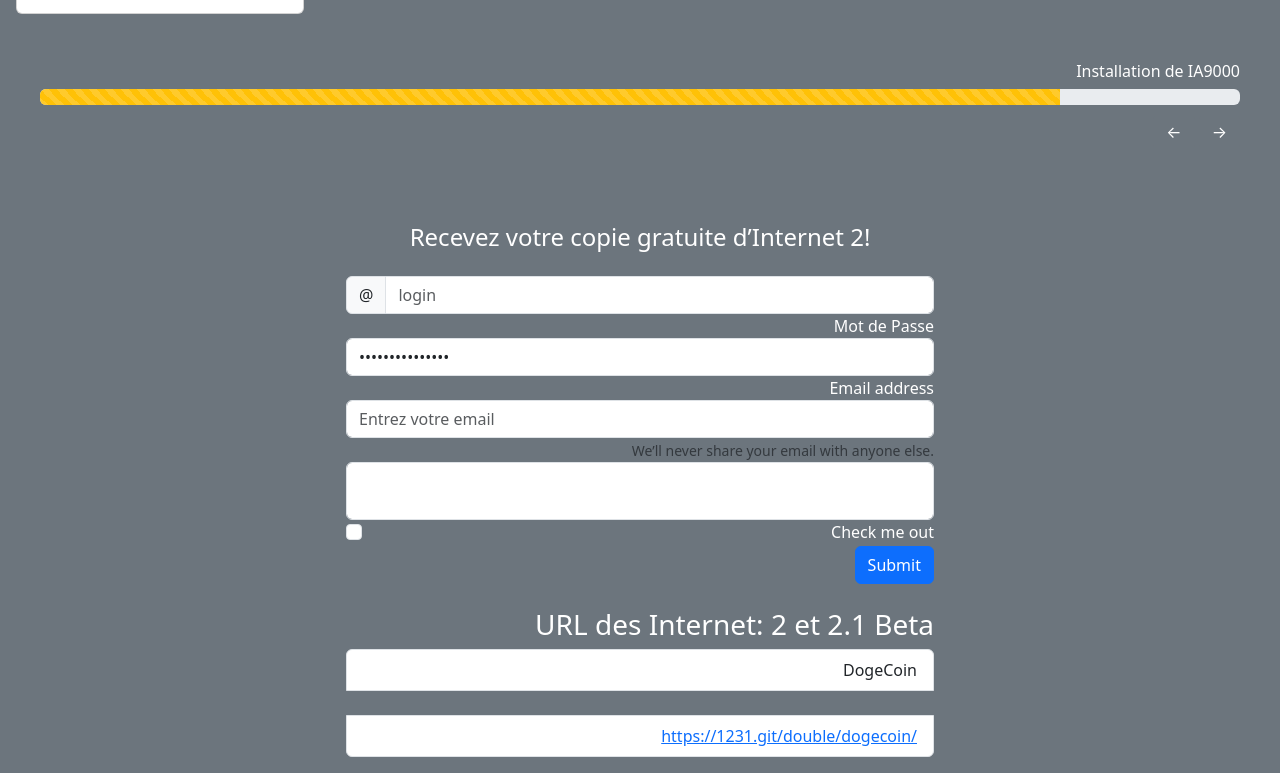
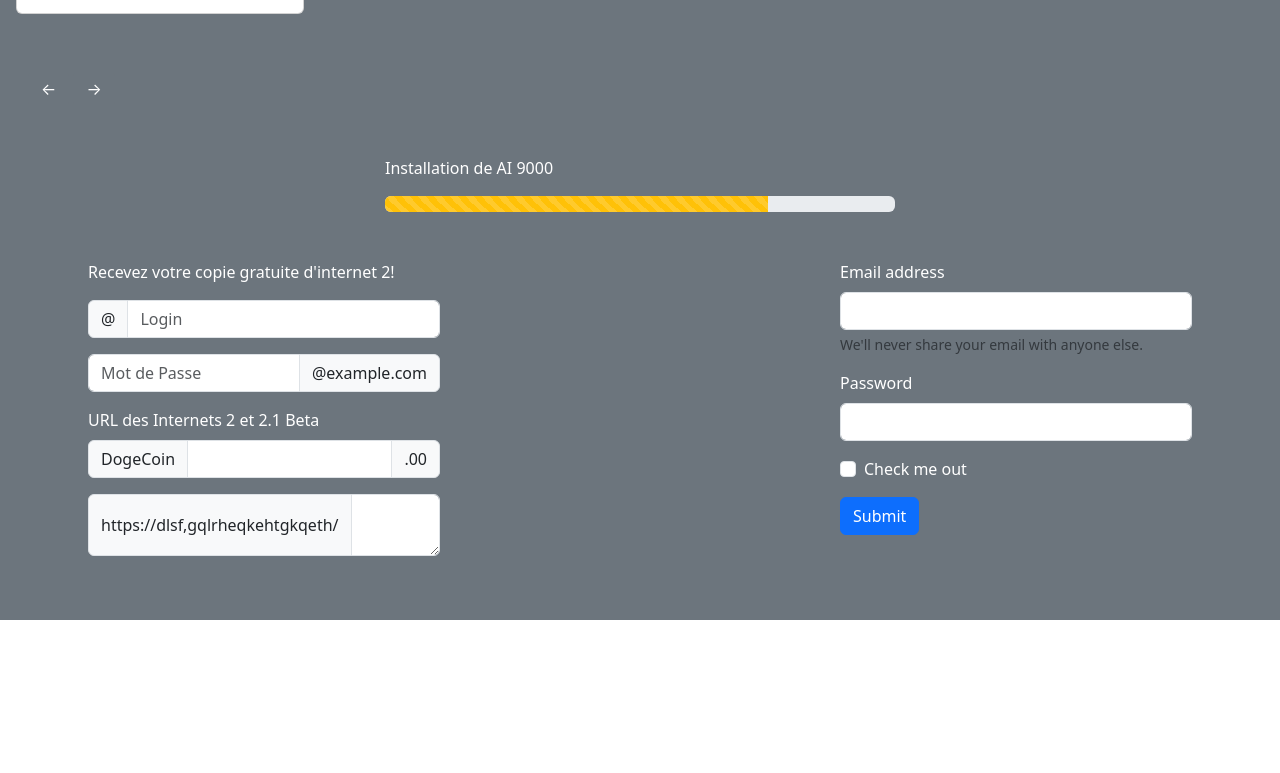
Before and after one commit to ines-charfi/runtrackJs, a plain HTML site: page boostrap.jour6/index.html in a window 1280 px wide. Shown: the part 610-1383 px from the top of the page. After the commit the page ends 1230 px from the top, so only its background shows below. Drawn offline with nearby package versions, Linux system fonts and the light colour scheme.

Commit message:
JOUR06 ajouté

```diff
--- a/boostrap.jour6/index.html
+++ b/boostrap.jour6/index.html
@@ -93,59 +93,68 @@
             </div>
           </div>
         </div> <br><br>
-        <div class="container-fluid text-end">
-          <h6>Installation de IA9000</h6>
-          <div class="progress" role="progressbar" aria-label="Warning striped example" aria-valuenow="85" aria-valuemin="0" aria-valuemax="100">
-            <div id="progress-bar" class="progress-bar progress-bar-striped bg-warning" style="width: 85%"></div>
-          </div>
+
           <div class="mt-2">
             <button id="progress-less" class="btn btn-secondary">←</button>
             <button id="progress-more" class="btn btn-secondary">→</button>
           </div>
           <br><br>
-          <h4 class="text-center mt-4">Recevez votre copie gratuite d’Internet 2!</h4>
-          <div class="row mt-4 justify-content-between">
-            <div class="col-md-6 offset-md-3">
-              <form id="main-form">
-                <div class="form-group">
-                  <div class="input-group flex-nowrap">
-                    <span class="input-group-text" id="addon-wrapping">@</span>
-                    <input type="text" class="form-control" placeholder="login" aria-label="login" aria-describedby="addon-wrapping">
+          <section class="col-5 m-auto">
+            <p class="">Installation de AI 9000</p>
+            <div class="progress ">
+                <div class="progress-bar progress-bar-striped bg-warning" role="progressbar" style="width: 75%" aria-valuenow="75" aria-valuemin="0" aria-valuemax="100"></div>
             </div>
+          </section>
+
+          <section class="d-flex row justify-content-between m-5">
+            <article class="col-4">
+              <p>Recevez votre copie gratuite d'internet 2!</p>
+            <div class="input-group mb-3">
+              <span class="input-group-text" id="basic-addon1">@</span>
+              <input type="text" class="form-control" placeholder="Login" aria-label="Username" aria-describedby="basic-addon1">
             </div>
-                <div class="form-group">
-                  <label for="motDePause">Mot de Passe</label>
-                  <input type="password" class="form-control" id="motDePasse" placeholder="name@example.com" value="mdo@example.com">
+
+            <div class="input-group mb-3">
+              <input type="text" class="form-control" placeholder="Mot de Passe" aria-label="Mot de Passe" aria-describedby="basic-addon2">
+              <span class="input-group-text" id="basic-addon2">@example.com</span>
             </div>
-                <div class="form-group">
-                  <label for="exampleEmail">Email address</label>
-                  <input type="email" class="form-control" id="exampleEmail" aria-describedby="emailHelp" placeholder="Entrez votre email">
-                  <small id="emailHelp" class="form-text text-muted">We’ll never share your email with anyone else.</small>
+
+            <label for="basic-url" class="form-label">URL des Internets 2 et 2.1 Beta</label>
+
+            <div class="input-group mb-3">
+              <span class="input-group-text">DogeCoin</span>
+              <input type="text" class="form-control" aria-label="Amount (to the nearest dollar)">
+              <span class="input-group-text">.00</span>
             </div>
-                <div class="form-floating">
-                  <input type="password" class="form-control" id="floatingPassword" placeholder="Password">
-                  <label for="floatingPassword">Password</label>
+
+            <div class="input-group">
+              <span class="input-group-text">https://dlsf,gqlrheqkehtgkqeth/</span>
+              <textarea class="form-control" aria-label="With textarea"></textarea>
             </div>
-                <div class="form-group form-check">
-                  <input type="checkbox" class="form-check-input" id="checkMeOut">
-                  <label class="form-check-label" for="checkMeOut">Check me out</label>
+          </article>
+
+          <article class="col-4">
+            <form>
+              <div class="mb-3">
+                <label for="exampleInputEmail1" class="form-label">Email address</label>
+                <input type="email" class="form-control" id="exampleInputEmail1" aria-describedby="emailHelp">
+                <div id="emailHelp" class="form-text">We'll never share your email with anyone else.</div>
               </div>
+
+              <div class="mb-3">
+                <label for="exampleInputPassword1" class="form-label">Password</label>
+                <input type="password" class="form-control" id="exampleInputPassword1">
+              </div>
+
+              <div class="mb-3 form-check">
+                <input type="checkbox" class="form-check-input" id="exampleCheck1">
+                <label class="form-check-label" for="exampleCheck1">Check me out</label>
+              </div>
+
               <button type="submit" class="btn btn-primary">Submit</button>
             </form>
-            </div>
-          </div>
-          <div class="row mt-4">
-            <div class="col-md-6 offset-md-3">
-              <h3>URL des Internet: 2 et 2.1 Beta</h3>
-              <ul class="list-group">
-                <li class="list-group-item">DogeCoin</li><br>
-                <li class="list-group-item text-end"><a href="https://1231.git/double/dogecoin/" target="_blank">https://1231.git/double/dogecoin/</a></li>
-              </ul>
-            </div>
-          </div>
-        </div>
-      </div>
-    </div>
+          </article>
+          </section>
 
 
     <div class="modal fade" id="butterflyModal" tabindex="-1" aria-labelledby="butterflyModalLabel" aria-hidden="true">
```
Also changed, not shown: Nouveau dossier/index.html (added, +155 -0 lines). Lines whose indentation alone changed are shown as unchanged.
